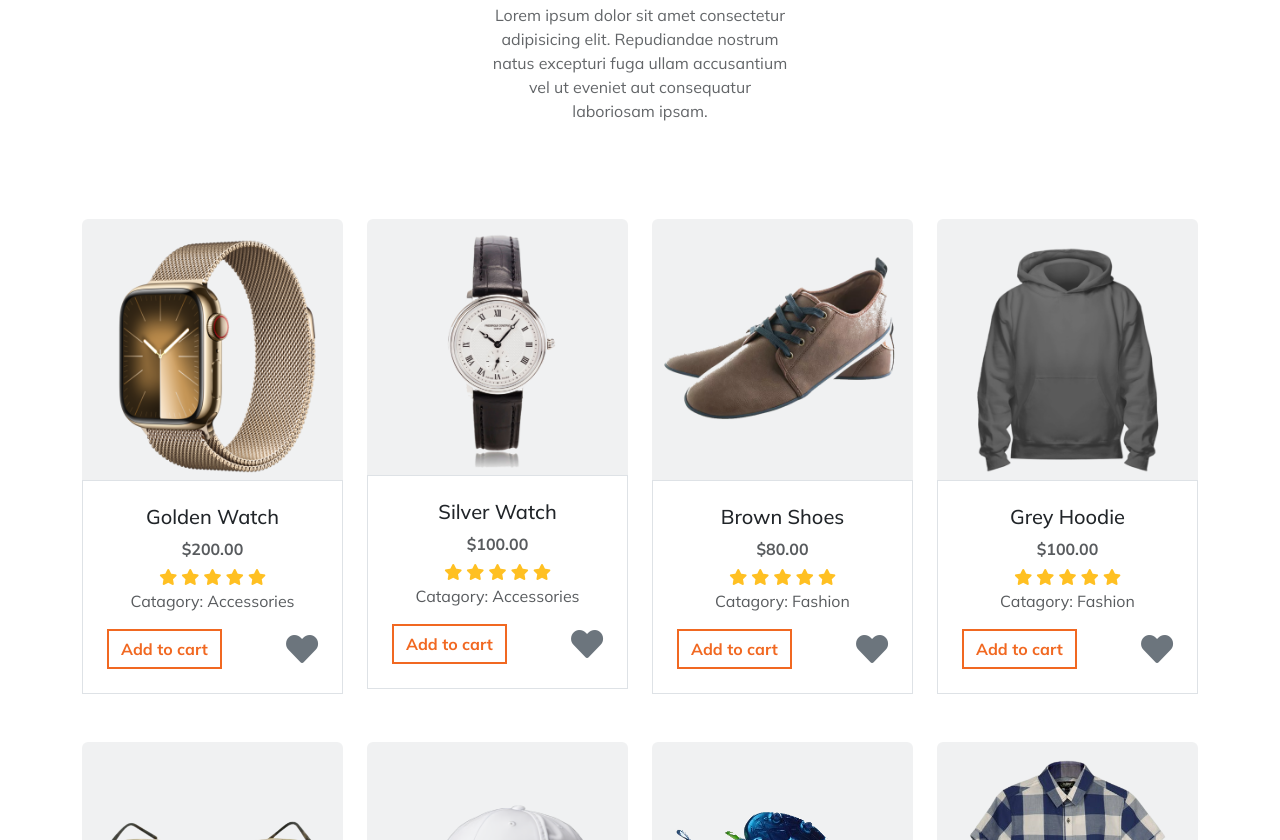
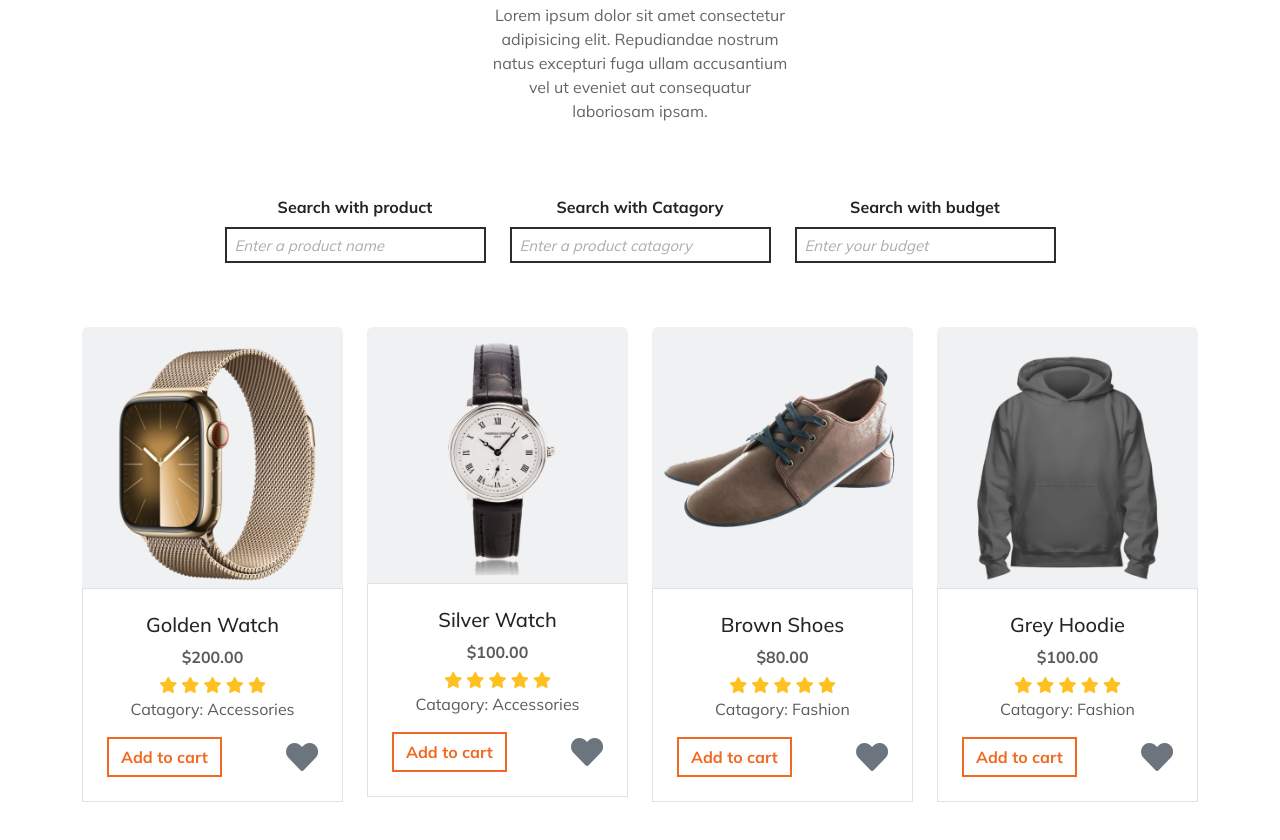
Before and after one commit to Mostafa-Usama/E-commerce-website, a plain HTML site: page index.html in a window 1280 px wide. Shown: the part 960-1800 px from the top of the page. Drawn offline with Linux system fonts and the light colour scheme.

Commit message:
Added search and filtering

```diff
--- a/css/style.css
+++ b/css/style.css
@@ -147,7 +147,7 @@ main::after{
         font-size: 30px !important;
     }
     .mx{
-       max-width: 300px !important;
+       max-width: 400px !important;
     }
 }
 
--- a/index.html
+++ b/index.html
@@ -90,8 +90,22 @@
                 <p>Lorem ipsum dolor sit amet consectetur adipisicing elit. Repudiandae nostrum natus excepturi fuga ullam accusantium vel
                 ut eveniet aut consequatur laboriosam ipsam.</p>
             </div>
-            <div class="row mt-5 gy-5">
-                <div class="col-md-6 col-lg-3 box" >
+            <div class="row gy-4 mt-5 justify-content-center">
+                <div class="col-md-3">
+                    <label class="fw-bold d-block text-center" for="">Search with product</label>
+                    <input type="text" style="border: 2px solid rgb(44, 44, 44);" class=" w-100 mt-2 px-2 py-1" name="" id="Pname" placeholder="Enter a product name">
+                </div>
+                <div class="col-md-3">
+                    <label  class="fw-bold d-block text-center" for="">Search with Catagory</label>
+                    <input type="text" style="border: 2px solid rgb(44, 44, 44);" class=" w-100  mt-2 px-2 py-1" name="" id="Pcatagory" placeholder="Enter a product catagory">
+                </div>
+                <div class="col-md-3">
+                    <label class="fw-bold d-block text-center" for="">Search with budget</label>
+                    <input type="number" style="border: 2px solid rgb(44, 44, 44);"  class=" w-100  mt-2 px-2 py-1" name="" id="budget" placeholder="Enter your budget">
+                </div>
+            </div>
+            <div class="row mt-3 gy-5 justify-content-center" id="productsContainer">
+                <!-- <div class="col-md-6 col-lg-3 box" >
                     <div class="text-center rounded">
                         <div class="image overflow-hidden position-relative">
                             <img src="images/watch1.png" loading="lazy" class="img-fluid  bg-secondary bg-opacity-10 rounded-top" alt="Golden Watch">
@@ -258,7 +272,7 @@
                             </div>
                         </div>
                     </div>
-                </div>
+                </div> -->
 
             </div>
         </div>
@@ -297,7 +311,7 @@
             <div class="bg-white p-5 ">
                 <div class="row justify-content-between align-items-center gy-5">
                     <div class="col-lg-6">
-                        <img src="images/model1.jpg" loading="lazy" class="h-100 img-fluid bg-secondary bg-opacity-10 rounded" alt="watch">
+                        <img src="images/model1.jpg" loading="lazy" class=" h-100 img-fluid w-100 bg-secondary bg-opacity-10 rounded" alt="watch">
                     </div>
                     <div class="col-lg-5">
                         <h2 class="fw-bold pb-4">About This Product</h2>
@@ -328,7 +342,7 @@
                             style="color: var(--primary); border-color: var(--primary);">LEARN MORE</button>
                     </div>
                     <div class="col-lg-6 orderfirst order-lg-last">
-                        <img src="images/model4.jpg" loading="lazy" class=" img-fluid bg-secondary bg-opacity-10 rounded" alt="watch">
+                        <img src="images/model4.jpg" loading="lazy" class=" img-fluid w-100  bg-secondary bg-opacity-10 rounded" alt="watch">
                     </div>
 
                 </div>
@@ -347,10 +361,10 @@
                     <img src="images/meeting.jpg" loading="lazy" class="img-fluid" alt="people">
                 </div>
                 <div class="col-lg-3">
-                    <div class="heading">
+                    <div class="heading text-center text-lg-start">
                         <h6>MERCHANT COMPANY</h6>
                         <h2>About Us</h2>
-                        <p class="pb-4 m-0 mx">Lorem ipsum dolor sit amet, consectetur adipisicing elit. Qui fuga ipsa, repellat blanditiis nihil, consectetur.
+                        <p class="pb-4 m-auto mx m-lg-0">Lorem ipsum dolor sit amet, consectetur adipisicing elit. Qui fuga ipsa, repellat blanditiis nihil, consectetur.
                         Consequuntur eum inventore, rem maxime, nisi excepturi ipsam libero ratione adipisci alias eius vero vel!</p>
                         <button class="btn btn3 fw-bold rounded-0 border-2 px-4 mt-2"
                             style="color: var(--primary); border-color: var(--primary);">LEARN MORE</button>
@@ -600,7 +614,7 @@
                 </div>
                 <div class="col-md-5 col-lg-4 flex-grow-1  my-5">
                     <div>
-                        <img src="images/model2.jpg" loading="lazy" class="img-fluid" alt="">
+                        <img src="images/model2.jpg" loading="lazy" class="img-fluid w-100" alt="">
                         <div class="border p-3 px-4 bg-white">
                             <h4 class="">Attractive Blog Title</h4>
                             <span style="font-size: 14px;" class="opacity-50">Ham Brook</span>
@@ -624,7 +638,7 @@
             </div>
             <div class="row my-5">
                 <div class="col-lg-4 px-0">
-                    <img src="images/model1.jpg" loading="lazy" class="img-fluid h-100" alt="">
+                    <img src="images/model1.jpg" loading="lazy" class="img-fluid w-100 h-100" alt="">
                 </div>
                      <div class="col-lg-8 p-5 bg-secondary bg-opacity-10 ">
                         <div class="row gy-3 align-items-center">
@@ -736,6 +750,6 @@
 
     <script src="js/bootstrap.bundle.min.js"></script>
     <script src="js/countDown.js"></script>
-    <script src="js/script.js"></script>
+    <script src="js/search.js"></script>
 </body>
 </html>
--- /dev/null
+++ b/js/search.js
@@ -0,0 +1,121 @@
+const Pname = document.getElementById("Pname")
+const catagory = document.getElementById("Pcatagory")
+const budget = document.getElementById("budget")
+const productsContainer = document.getElementById("productsContainer")
+let prodcuts = [
+    {
+        id: 0,
+        name: "Golden Watch",
+        image: "images/watch1.png",
+        price: "$200.00",
+        catagory: "Accessories"
+
+    },
+    {
+        id: 1,
+        name: "Silver Watch",
+        image: "images/watch2.png",
+        price: "$100.00",
+        catagory: "Accessories"
+
+    },
+    {
+        id: 2,
+        name: "Brown Shoes",
+        image: "images/shoes.png",
+        price: "$80.00",
+        catagory: "Fashion"
+
+    },
+    {
+        id: 3,
+        name: "Grey Hoodie",
+        image: "images/hoodie1.png",
+        price: "$100.00",
+        catagory: "Fashion"
+
+    },
+    {
+        id: 4,
+        name: "Black Sunglasses",
+        image: "images/sunglasses2.png",
+        price: "$700.00",
+        catagory: "Accessories"
+
+    },
+    {
+        id: 5,
+        name: "White Cap",
+        image: "images/cap1.png",
+        price: "$30.00",
+        catagory: "Sport"
+
+    },
+    {
+        id: 6,
+        name: "Football Shoes",
+        image: "images/football1.png",
+        price: "$100.00",
+        catagory: "Sport"
+
+    },
+    {
+        id: 7,
+        name: "Blue T-Shirt",
+        image: "images/shirt1.png",
+        price: "$60.00",
+        catagory: "Fashion"
+
+    },
+
+]
+let productsToDraw = [...prodcuts]
+
+Pname.addEventListener("keyup", filterInput)
+catagory.addEventListener("keyup", filterInput)
+budget.addEventListener("keyup", filterInput)
+
+function filterInput() {
+    console.log(Pname.value)
+    productsToDraw = prodcuts.filter((product) => product.name.toLowerCase().includes(Pname.value.toLowerCase().trim()))
+    productsToDraw = productsToDraw.filter((product) => product.catagory.toLowerCase().includes(catagory.value.toLowerCase().trim()))
+    if (budget.value) {
+        productsToDraw = productsToDraw.filter((product) => {
+            let price = +product.price.replace("$", "")
+            console.log(price)
+            return price <= budget.value
+        })
+    }
+    renderProducts()
+}
+
+function renderProducts() {
+
+    productsContainer.textContent = ""
+    for (let i = 0; i < productsToDraw.length; i++){
+        productsContainer.innerHTML += `
+        <div class="col-md-6 col-lg-3 box"  >
+        <div class="text-center rounded" >
+            <div class="image overflow-hidden position-relative">
+                <img src="${productsToDraw[i].image}" loading="lazy" class="img-fluid  bg-secondary bg-opacity-10 rounded-top" alt="Golden Watch">
+            </div>
+            <div class="px-4 py-4 border">
+                <h5 class="">${productsToDraw[i].name}</h5>
+                <p class="opacity-75 mb-1 fw-bold">${productsToDraw[i].price}</p>
+                <i class="fas fa-star" style="color: rgb(255, 192, 34);"></i>
+                <i class="fas fa-star" style="color: rgb(255, 192, 34);"></i>
+                <i class="fas fa-star" style="color: rgb(255, 192, 34);"></i>
+                <i class="fas fa-star" style="color: rgb(255, 192, 34);"></i>
+                <i class="fas fa-star" style="color: rgb(255, 192, 34);"></i>
+                <p class="opacity-75">Catagory: ${productsToDraw[i].catagory}</p>
+                <div class="d-flex justify-content-between align-items-center">
+                    <button class="btn rounded-0 fw-bold btn3 bg-white" style="transition: .3s; color: var(--primary); border: 2px solid var(--primary); ">Add to cart</button>
+                    <i class="fas fa-heart fa-2x text-secondary" style="cursor: pointer;"></i>
+                </div>
+            </div>
+        </div>
+    </div>
+        `
+    }
+}
+window.onload = renderProducts
```
Also changed, not shown: register.html (+1 -1 lines).
